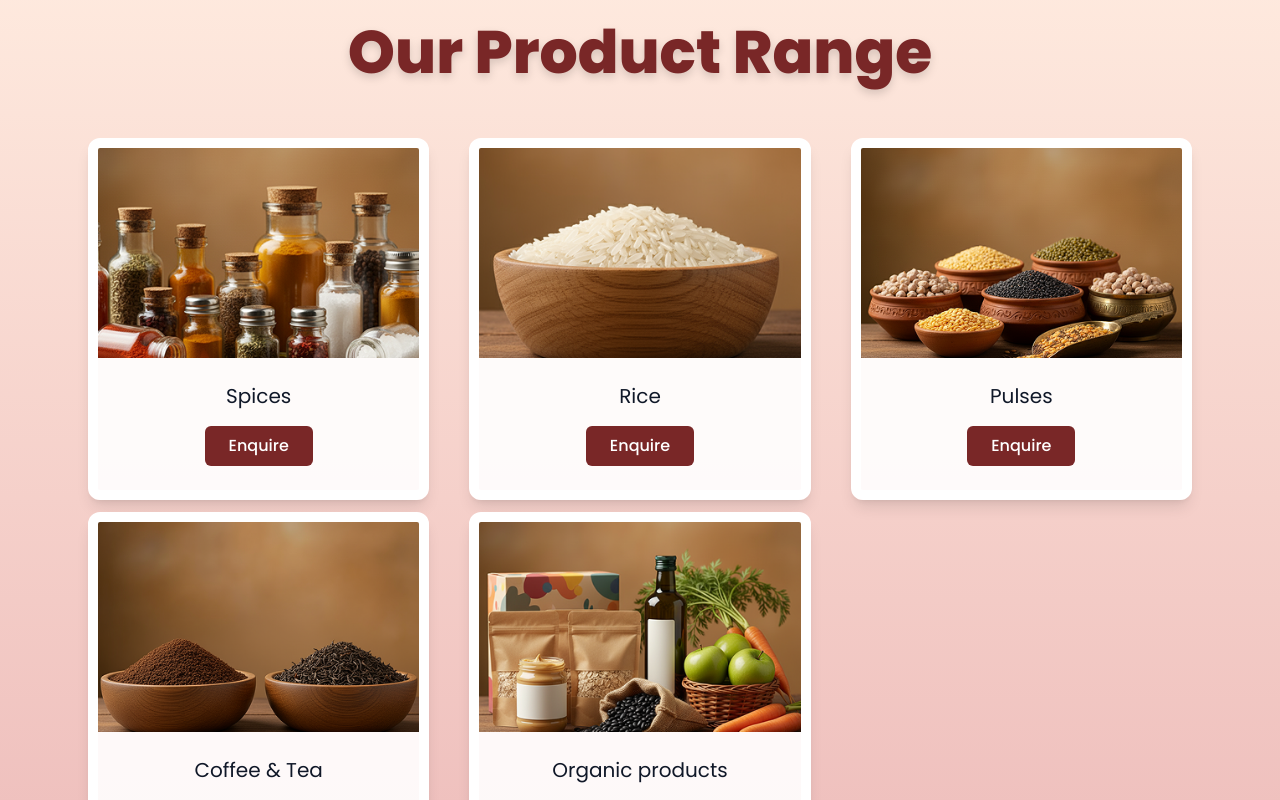
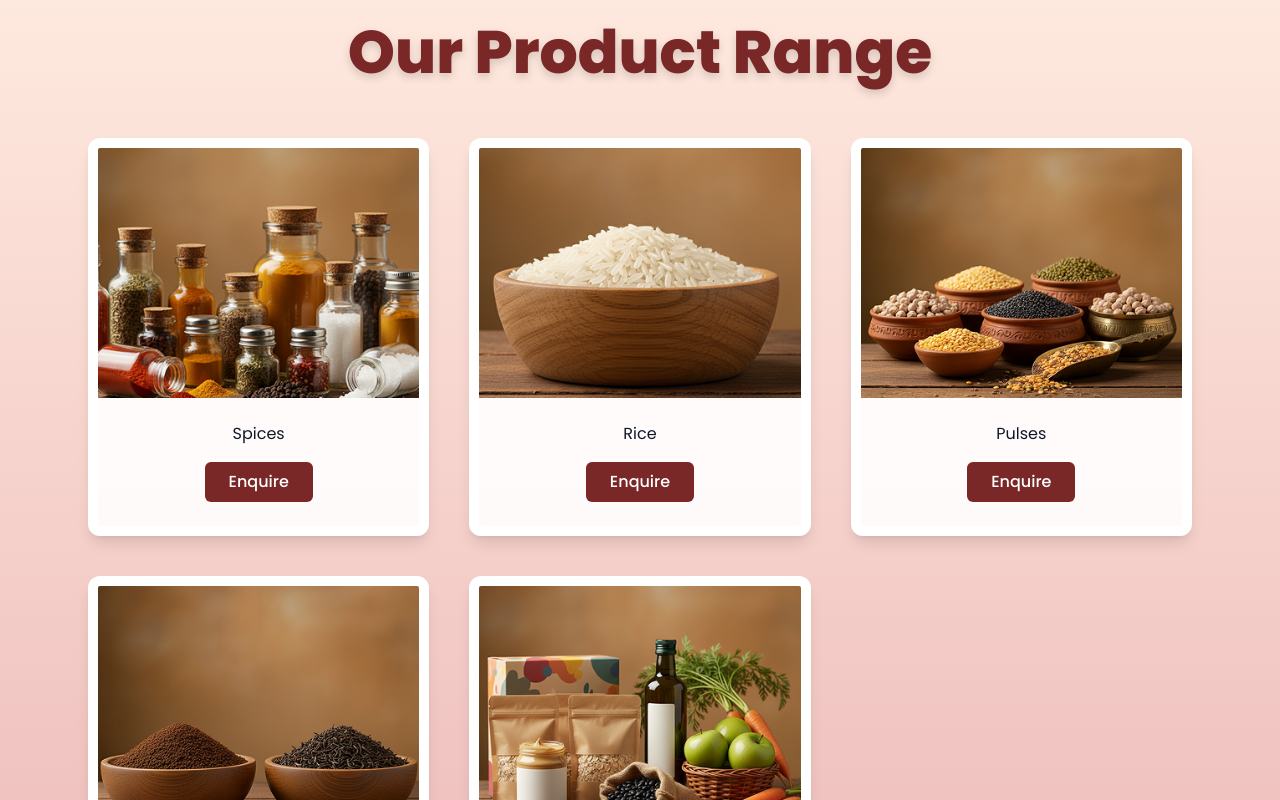
Before and after one commit to SamarthPD-21/Veblyss, a Next.js app in the folder client/: page /products/agricultural-products in a window 1280 px wide. Shown: the part 760-1560 px from the top of the page. Built offline with nearby package versions, Linux system fonts and the light colour scheme.

Commit message:
font size

```diff
--- a/client/src/components/product_page_components/ProductRangeSections.tsx
+++ b/client/src/components/product_page_components/ProductRangeSections.tsx
@@ -18,7 +18,7 @@ export default function ProductRangeSections({
         </h1>
 
         {/* Product Grid */}
-        <div className="grid grid-cols-1 sm:grid-cols-2 md:grid-cols-3 gap-x-10 gap-y-3 w-full">
+        <div className="grid grid-cols-1 sm:grid-cols-2 md:grid-cols-3 gap-10  w-full">
           {products.map((product) => (
             <div
               key={product.name}
@@ -29,10 +29,10 @@ export default function ProductRangeSections({
                 alt={product.name}
                 width={384}
                 height={394}
-                className="w-full h-[210px] object-cover "
+                className="w-full h-[250px] object-cover "
               />
               <div className="p-6">
-                <h2 className="text-xl text-gray-900 mb-3">
+                <h2 className="text-8px text-gray-900 mb-3">
                   {product.name}
                 </h2>
                 <div className="mt-4">
```
